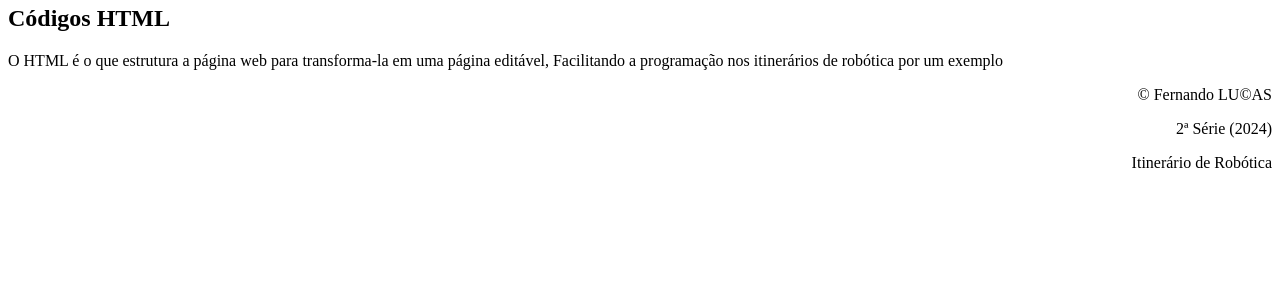
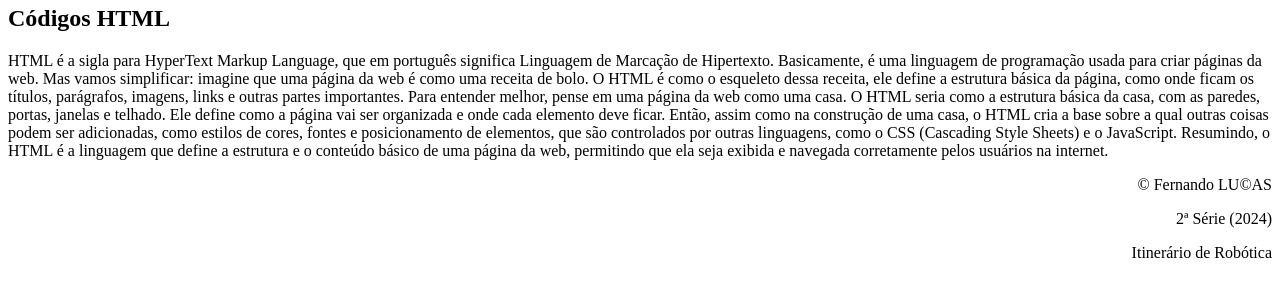
Before and after one commit to FernandoEinstein/Caderno-Digital, a plain HTML site: page aula1.html in a window 1280 px wide. Shown: the part 73-370 px from the top of the page. Drawn offline with Linux system fonts and the light colour scheme.

Commit message:
aula1.html

```diff
--- a/aula1.html
+++ b/aula1.html
@@ -18,7 +18,11 @@
         </nav>
     </section>
     <h2>Códigos HTML</h2>
-    <p>O HTML é o que estrutura a página web para transforma-la em uma página editável, Facilitando a programação nos itinerários de robótica por um exemplo</p>
+    <p>HTML é a sigla para HyperText Markup Language, que em português significa Linguagem de Marcação de Hipertexto. Basicamente, é uma linguagem de programação usada para criar páginas da web. Mas vamos simplificar: imagine que uma página da web é como uma receita de bolo. O HTML é como o esqueleto dessa receita, ele define a estrutura básica da página, como onde ficam os títulos, parágrafos, imagens, links e outras partes importantes.
+
+        Para entender melhor, pense em uma página da web como uma casa. O HTML seria como a estrutura básica da casa, com as paredes, portas, janelas e telhado. Ele define como a página vai ser organizada e onde cada elemento deve ficar. Então, assim como na construção de uma casa, o HTML cria a base sobre a qual outras coisas podem ser adicionadas, como estilos de cores, fontes e posicionamento de elementos, que são controlados por outras linguagens, como o CSS (Cascading Style Sheets) e o JavaScript.
+
+        Resumindo, o HTML é a linguagem que define a estrutura e o conteúdo básico de uma página da web, permitindo que ela seja exibida e navegada corretamente pelos usuários na internet.</p>
 
     <footer>
        <p>© Fernando LU©AS</p>
```
